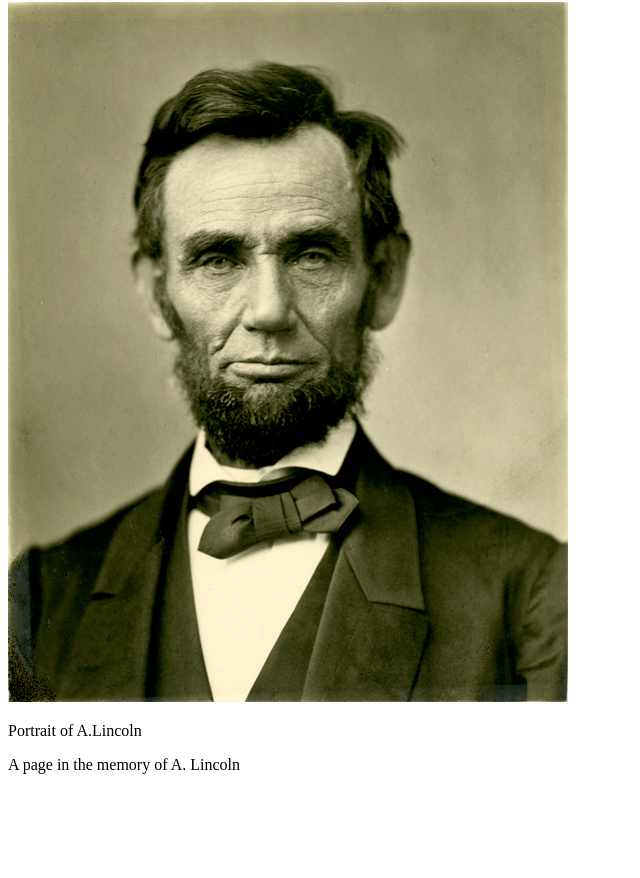
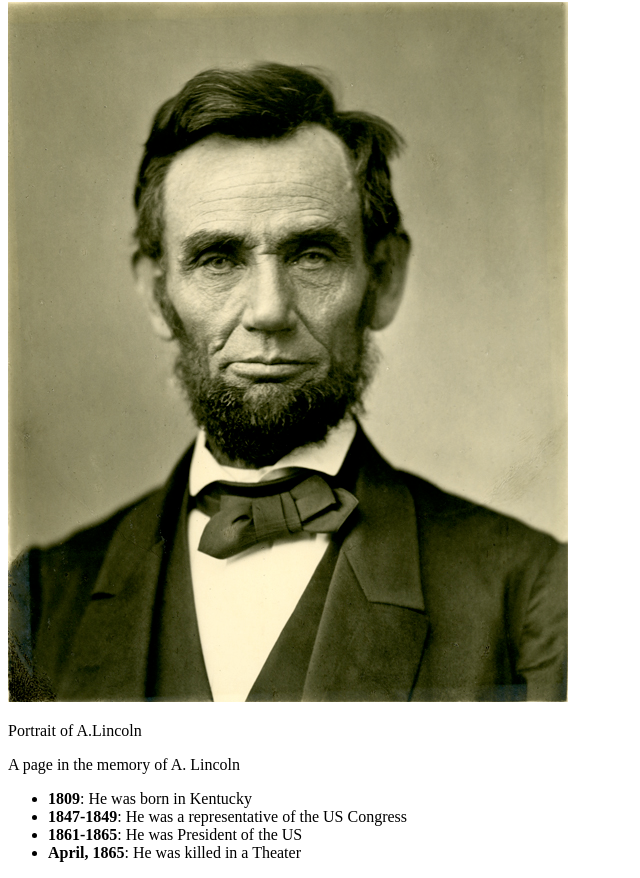
Before and after one commit to aulbytj/secondMicroverseTrails, a plain HTML site: page fcc-test-suite-template-master/index.html in a window 1280 px wide. Shown: the part 78-956 px from the top of the page, without its empty margins (0-640 px from the left). Before the commit the page ends 868 px from the top, so only its background shows below. Drawn offline with Linux system fonts and the light colour scheme.

Commit message:
Added tribute info

```diff
--- a/fcc-test-suite-template-master/index.html
+++ b/fcc-test-suite-template-master/index.html
@@ -20,6 +20,12 @@
       </div>
       <div id="tribute-info">
         <p>A page in the memory of A. Lincoln</p>
+        <ul>
+          <li><strong>1809</strong>: He was born in Kentucky</li>
+          <li><strong>1847-1849</strong>: He was a representative of the US Congress</li>
+          <li><strong>1861-1865</strong>: He was President of the US</li>
+          <li><strong>April, 1865</strong>: He was killed in a Theater</li>
+        </ul>
       </div>
     </main>
     <script src="js/index.js"></script>
```
